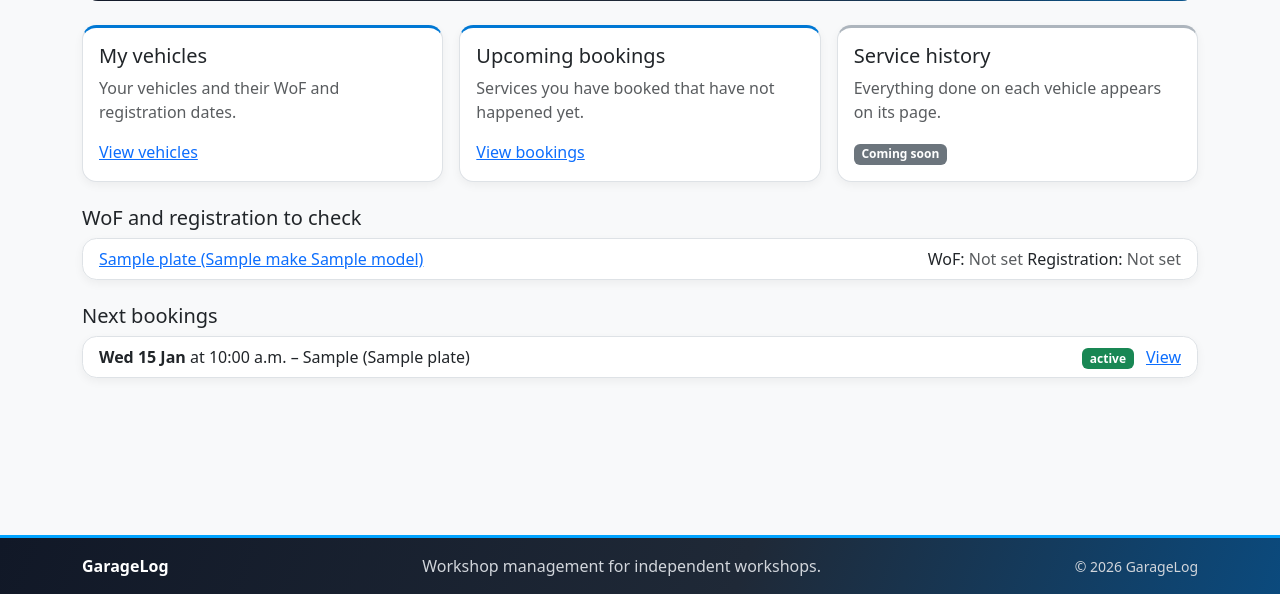
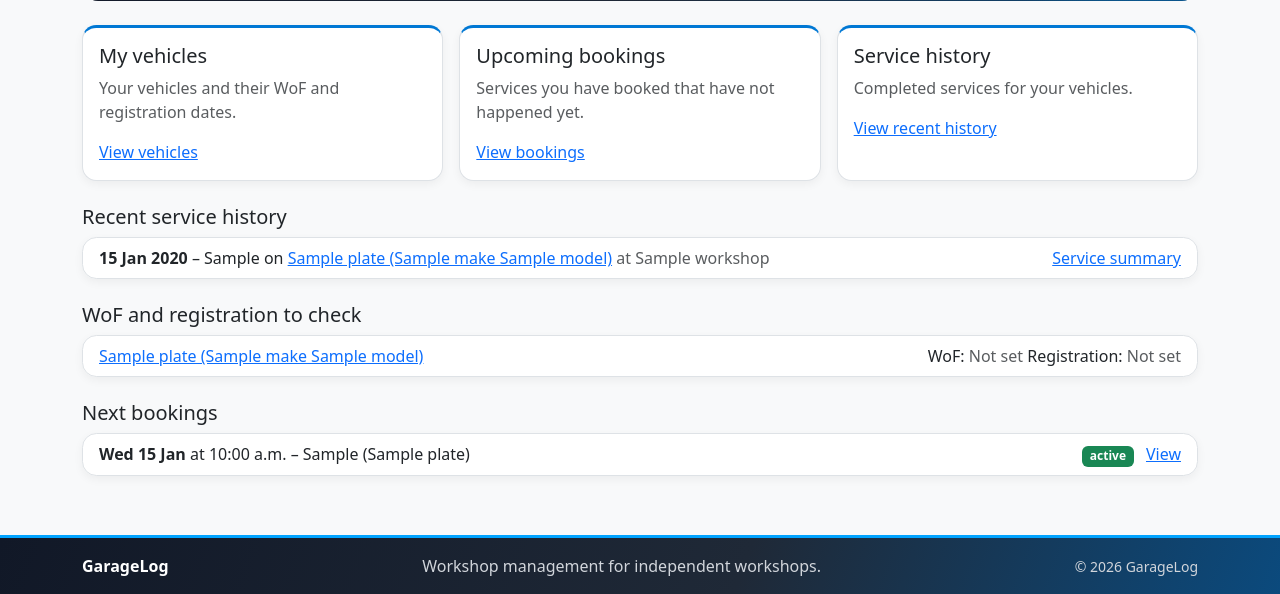
Before and after one commit to Kyran4/GarageLog, a Django app: template templates/dashboard/customer.html in a window 1280 px wide. Shown: the part 206-800 px from the top of the page. Run offline with Django 5.2, Linux system fonts and the light colour scheme; the template is opened without the code that fills it: most values are stand-ins (such as "Sample title", 1, 10 or a date in 2020).

Commit message:
update service history card on customer dashboard

```diff
--- a/templates/dashboard/customer.html
+++ b/templates/dashboard/customer.html
@@ -14,8 +14,33 @@
 <div class="row g-3 mb-4">
     {% include 'dashboard/_link_card.html' with slug='vehicles' title='My vehicles' count=vehicle_count text='Your vehicles and their WoF and registration dates.' url=vehicles_url link_text='View vehicles' %}
     {% include 'dashboard/_link_card.html' with slug='bookings' title='Upcoming bookings' count=upcoming_count text='Services you have booked that have not happened yet.' url=bookings_url link_text='View bookings' %}
-    {% include 'dashboard/_placeholder_card.html' with slug='history' title='Service history' text='Everything done on each vehicle appears on its page.' %}
+    {% include 'dashboard/_link_card.html' with slug='history' title='Service history' count=completed_service_count text='Completed services for your vehicles.' url='#service-history' link_text='View recent history' %}
 </div>
+
+<section aria-labelledby="history-heading" class="mb-4" id="service-history">
+    <h2 class="h5" id="history-heading">Recent service history</h2>
+    {% if service_history %}
+    <ul class="list-group">
+        {% for booking in service_history %}
+        <li class="list-group-item d-flex flex-wrap justify-content-between align-items-center gap-2">
+            <span>
+                <strong>{{ booking.booking_date|date:"j M Y" }}</strong>
+                &ndash; {{ booking.service_type }}
+                {% if booking.vehicle %}
+                on <a href="{% url 'vehicles:detail' booking.vehicle.pk %}">{{ booking.vehicle.plate }} ({{ booking.vehicle.make }} {{ booking.vehicle.model }})</a>
+                {% endif %}
+                <span class="text-body-secondary">at {{ booking.workshop.name }}</span>
+            </span>
+            {% if booking.job_card %}
+            <a href="{% url 'jobcard_invoice' booking.job_card.pk %}">Service summary<span class="visually-hidden"> for booking #{{ booking.pk }}</span></a>
+            {% endif %}
+        </li>
+        {% endfor %}
+    </ul>
+    {% else %}
+    <p>You have no completed services yet.</p>
+    {% endif %}
+</section>
 
 {% if expiring_vehicles %}
 <section aria-labelledby="expiry-heading" class="mb-4">
```
Also changed, not shown: dashboard/tests.py (+30 -0 lines), dashboard/views.py (+8 -0 lines).
